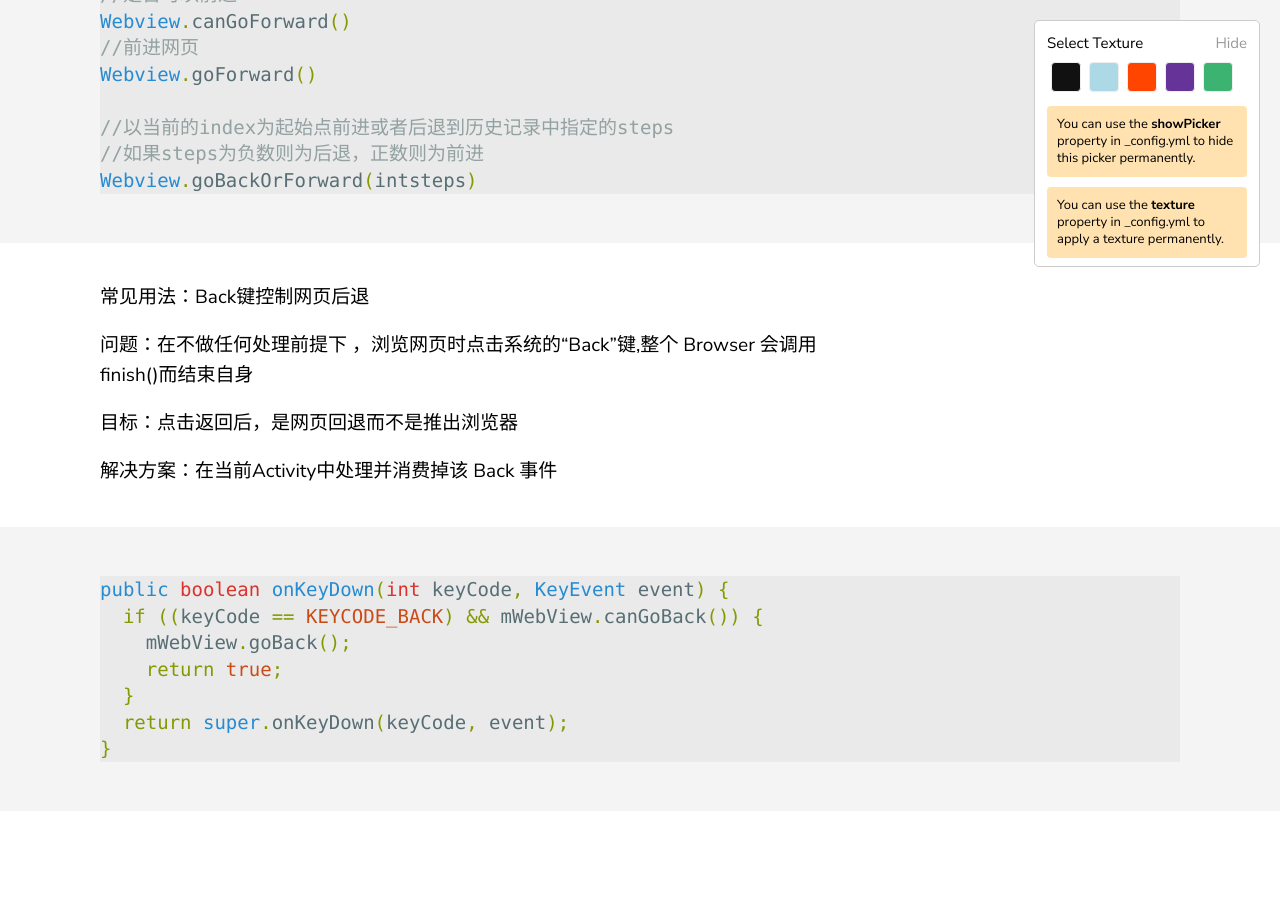
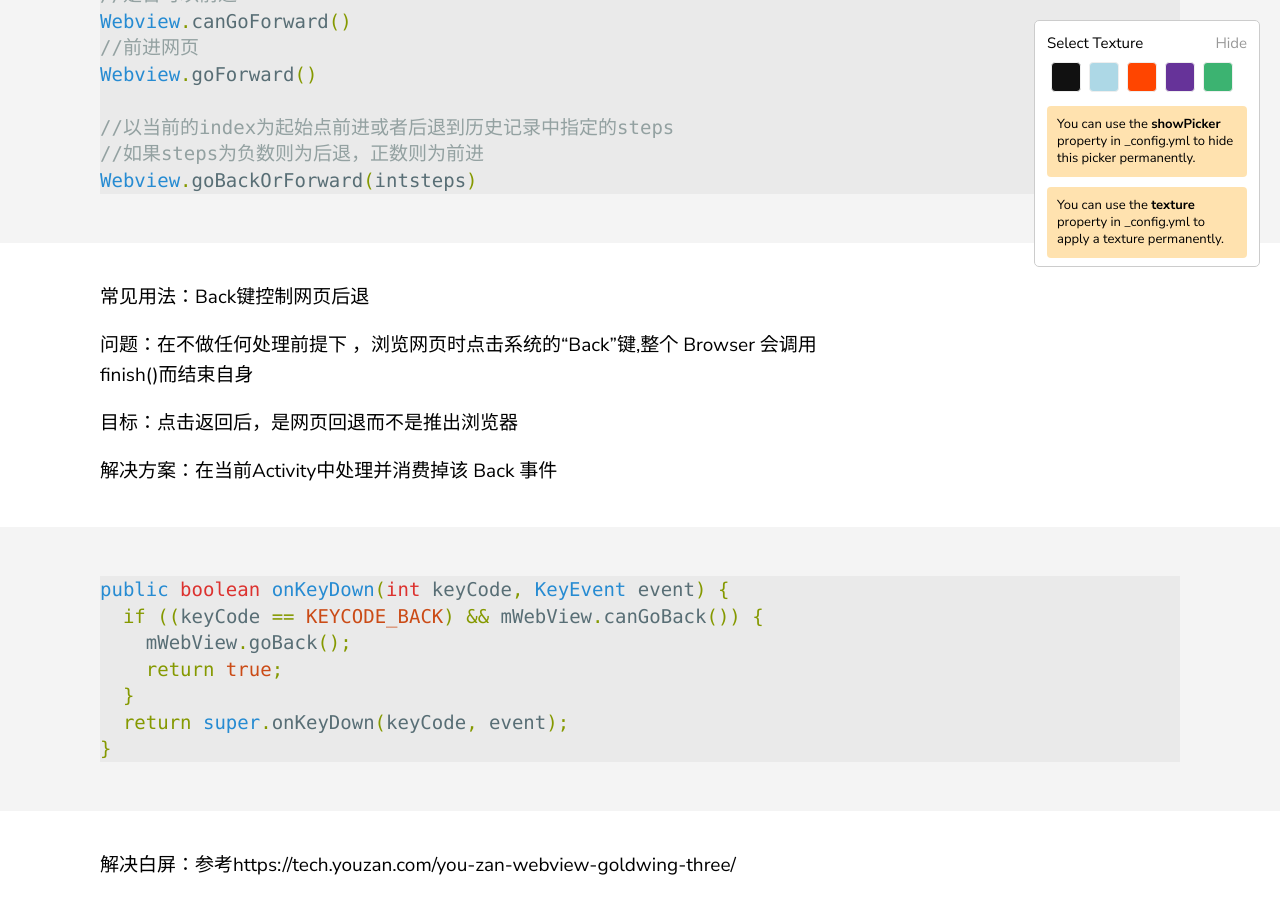
Before and after one commit to fengxue1221/fengxue1221.github.io, a Jekyll site: the page built from _posts/2020-08-17-WebView知识.markdown, in a window 1280 px wide and 900 px high, scrolled down 1647 px. Built offline with Jekyll 4.4.1, drawn with Linux system fonts in a browser that asks for light colours; before the commit the page ends 2498 px from its top, so only the background shows below that.

Commit message:
WebView加载白屏解决方案参考

````diff
--- a/_posts/2020-08-17-WebView知识.markdown
+++ b/_posts/2020-08-17-WebView知识.markdown
@@ -71,3 +71,5 @@ public boolean onKeyDown(int keyCode, KeyEvent event) {
   return super.onKeyDown(keyCode, event);
 }
 ```
+
+解决白屏：参考https://tech.youzan.com/you-zan-webview-goldwing-three/
````
